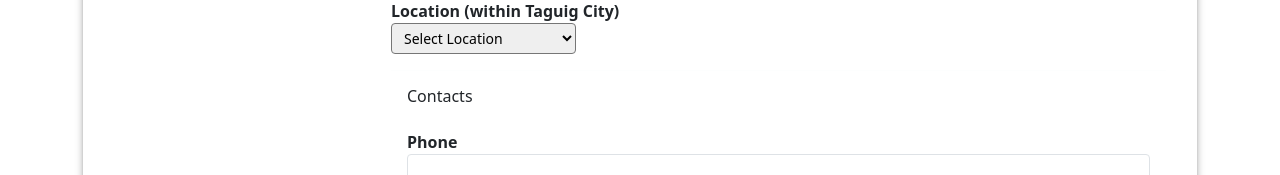
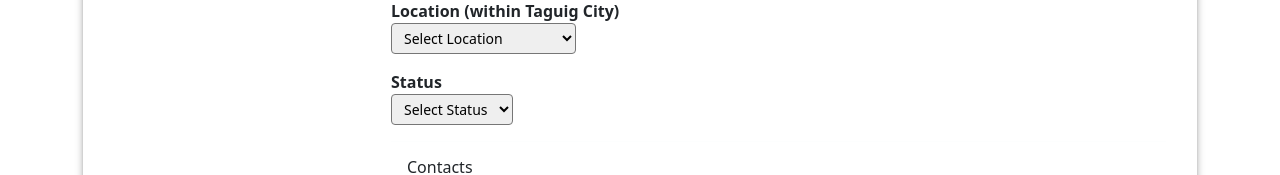
Before and after one commit to MaryAngeleen16/YouthHub, a React (Create React App) app in the folder frontend/: page /me/info in a window 1280 px wide. Shown: the part 489-664 px from the top of the page. Built offline with nearby package versions, Linux system fonts and the light colour scheme; no server answers.

Commit message:
gender ratio chart

```diff
--- a/frontend/src/Components/Admin/Dashboard.js
+++ b/frontend/src/Components/Admin/Dashboard.js
@@ -12,6 +12,7 @@ const Dashboard = () => {
     const [users, setUsers] = useState([]);
     const [openSidebarToggle, setOpenSidebarToggle] = useState(false);
     const [userRegistrationDates, setUserRegistrationDates] = useState({});
+    const [genderCounts, setGenderCounts] = useState({});
 
     const OpenSidebar = () => {
         setOpenSidebarToggle(!openSidebarToggle);
@@ -37,6 +38,13 @@ const Dashboard = () => {
             }, {});
             setUserRegistrationDates(registrationDatesCount);
 
+            // Extract gender counts
+            const genderCountsData = data.users.reduce((acc, user) => {
+                acc[user.gender] = (acc[user.gender] || 0) + 1;
+                return acc;
+            }, {});
+            setGenderCounts(genderCountsData);
+
             console.log(data.users);
         } catch (error) {
             console.error(error);
@@ -56,7 +64,7 @@ const Dashboard = () => {
                 <div className='unique-card-container'>
                     <div className='card'>
                         <div className='card-inner'>
-                        <h3 style={{ color: 'white' }}>USERS</h3>
+                            <h3 style={{ color: 'white' }}>USERS</h3>
                             <BsFillArchiveFill className='card_icon' />
                         </div>
                         <h1 style={{ color: 'white' }}>{users.length}</h1>
@@ -117,8 +125,31 @@ const Dashboard = () => {
                             </div>
                         </div>
                     </div>
+
+
                 </div>
 
+                <div className="charts-container d-flex justify-content-between">
+                {/* Other charts */}
+                <div className="card">
+                    <div className="card-inner">
+                        <h5 style={{ color: "#b38269" }}>User Gender Distribution</h5>
+                    </div>
+                    <div className="card-body">
+                        <Chart
+                            options={{
+                                labels: Object.keys(genderCounts),
+                                legend: {
+                                    show: true
+                                }
+                            }}
+                            series={Object.values(genderCounts)}
+                            type="donut"
+                            width="500"
+                        />
+                    </div>
+                </div>
+            </div>
             </main>
         </div>
     );
--- a/frontend/src/Components/User/UpdateInfo.js
+++ b/frontend/src/Components/User/UpdateInfo.js
@@ -15,6 +15,7 @@ const UpdateInfo = () => {
     const [avatar, setAvatar] = useState('');
     const [avatarPreview, setAvatarPreview] = useState('/images/default_avatar.jpg');
     const [gender, setGender] = useState('');
+    const [roleStatus, setRoleStatus] = useState('');
     const [loading, setLoading] = useState(false);
     const [user, setUser] = useState({});
     const [isUpdated, setIsUpdated] = useState(false);
@@ -36,9 +37,12 @@ const UpdateInfo = () => {
                 setLocation(data.user.location || '');
                 setPhone(data.user.phone || '');
                 setGender(data.user.gender || '');
+                setRoleStatus(data.user.roleStatus || '');
                 setAvatarPreview(data.user.avatar.url);
                 setUser(data.user);
                 setLoading(false);
+
+                console.log("Role Status:", data.user.roleStatus); // Log roleStatus
             } catch (error) {
                 console.error('Error fetching profile:', error);
                 toast.error('Error fetching user profile', {
@@ -129,6 +133,7 @@ const UpdateInfo = () => {
         formData.set('location', location);
         formData.set('phone', phone);
         formData.set('gender', gender);
+        formData.set('roleStatus', roleStatus);
 
         // If avatar is selected, add it to the form data
         if (avatar) {
@@ -162,6 +167,9 @@ const UpdateInfo = () => {
             // If it's not a file input, update the corresponding state
             if (name === 'gender') {
                 setGender(value);
+            } else if (name === 'roleStatus') { // Update roleStatus directly
+                console.log(value); // Log the selected value
+                setRoleStatus(value);
             } else {
                 // For other inputs, update state directly
                 switch (name) {
@@ -183,6 +191,7 @@ const UpdateInfo = () => {
             }
         }
     };
+
 
 
     // Bootstrap CSS
@@ -320,6 +329,25 @@ const UpdateInfo = () => {
                                                 </select>
                                             </div>
 
+                                            <div className="form-group mb-3">
+                                                <label htmlFor="roleStatus_field" style={{ fontWeight: 'bold' }}>Status</label>
+                                                <br />
+                                                <select
+                                                    id="roleStatus_field"  // Updated id attribute to match htmlFor attribute of the label
+                                                    name="roleStatus"
+                                                    className="custom-select form-control-sm"
+                                                    value={roleStatus || ''}
+                                                    onChange={onChange}
+                                                >
+                                                    <option value="">Select Status</option>
+                                                    <option value="Teenager">Teenager</option>
+                                                    <option value="Teen Mom">Teen Mom</option>
+                                                    <option value="Mom">Mom</option>
+                                                </select>
+
+                                            </div>
+
+
 
 
 
```
Also changed, not shown: 2 other files (tests, documents, lock files or other folders).
